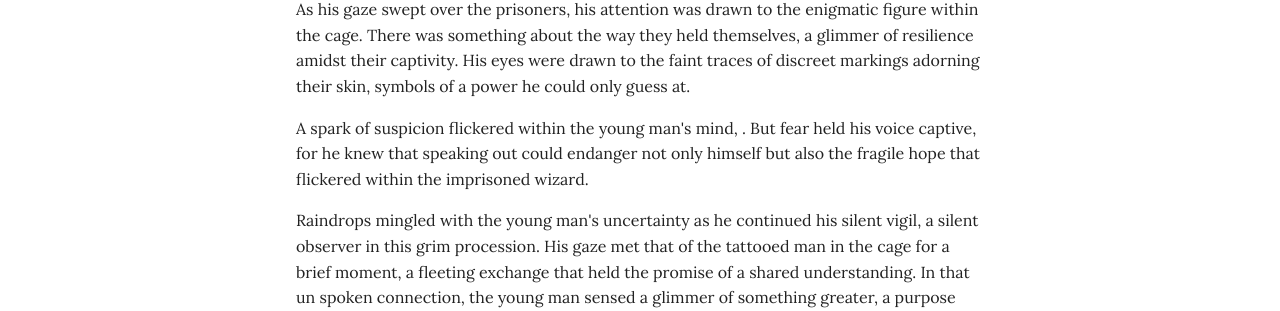
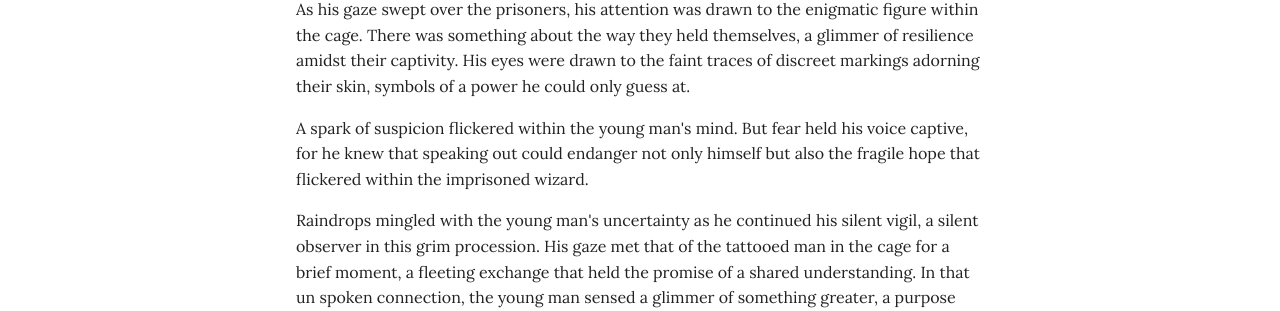
Before and after one commit to jonasmcferreira/adventures, an MkDocs documentation site: the page built from docs/inkoria/00.md, in a window 1280 px wide and 900 px high, scrolled down 1189 px. Shown: the part 142-453 px from the top of the window. Built offline with MkDocs 1.6.1 and Material for MkDocs 9.7.7, drawn with Linux system fonts in a browser that asks for light colours.

```diff
--- a/docs/inkoria/00.md
+++ b/docs/inkoria/00.md
@@ -18,7 +18,7 @@ The young man was no stranger to the ways of the world, yet the weight of his cu
 
 As his gaze swept over the prisoners, his attention was drawn to the enigmatic figure within the cage. There was something about the way they held themselves, a glimmer of resilience amidst their captivity. His eyes were drawn to the faint traces of discreet markings adorning their skin, symbols of a power he could only guess at.
 
-A spark of suspicion flickered within the young man's mind, . But fear held his voice captive, for he knew that speaking out could endanger not only himself but also the fragile hope that flickered within the imprisoned wizard.
+A spark of suspicion flickered within the young man's mind. But fear held his voice captive, for he knew that speaking out could endanger not only himself but also the fragile hope that flickered within the imprisoned wizard.
 
 Raindrops mingled with the young man's uncertainty as he continued his silent vigil, a silent observer in this grim procession. His gaze met that of the tattooed man in the cage for a brief moment, a fleeting exchange that held the promise of a shared understanding. In that un spoken connection, the young man sensed a glimmer of something greater, a purpose that extended beyond the confines of their current circumstances.
 
```
